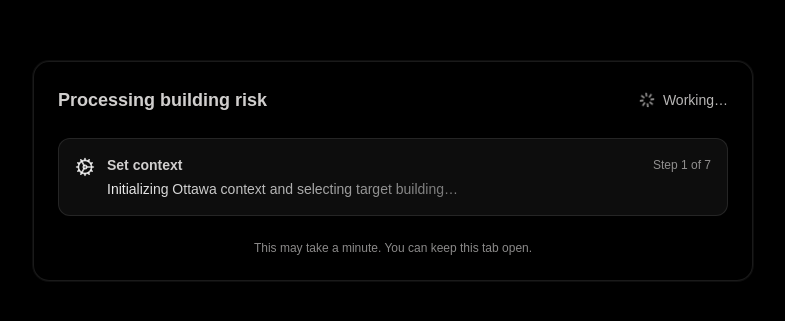
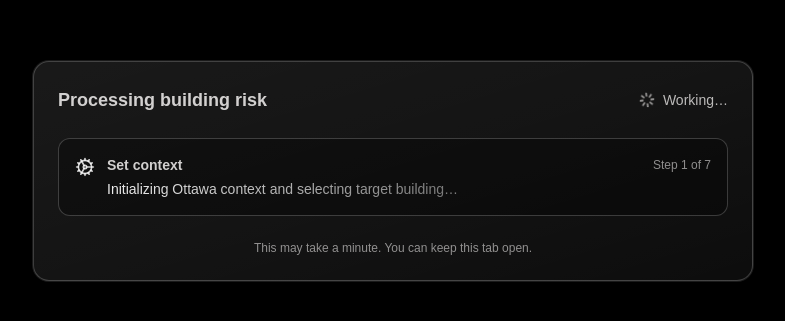
Before and after one commit to sashkode/strx, a Next.js app: page /processing in a window 1280 px wide. Shown: the part 229-550 px from the top of the page, without its empty margins (247-1032 px from the left). Built offline with nearby package versions, Linux system fonts and the light colour scheme.

Commit message:
style(site): update styles

```diff
--- a/src/app/page.tsx
+++ b/src/app/page.tsx
@@ -30,7 +30,7 @@ export default function Home() {
             priority
             className="-my-20 select-none sm:-my-40"
           />
-          <div className="w-full rounded-2xl border border-white/20 bg-gradient-to-br from-white/10 via-white/8 to-white/5 backdrop-blur-sm p-6 shadow-[0_0_0_1px_rgba(255,255,255,0.1)] shadow-lg">
+          <div className="vt-panel w-full rounded-2xl border border-white/20 bg-gradient-to-br from-white/10 via-white/8 to-white/5 backdrop-blur-sm p-6 shadow-[0_0_0_1px_rgba(255,255,255,0.1)]">
             <label
               htmlFor="address"
               className="mb-2 block text-sm tracking-wide opacity-80"
@@ -83,8 +83,13 @@ export default function Home() {
         </div>
       </main>
       <style jsx>{`
-        .vt-panel {
-          view-transition-name: processing-panel;
+        .vt-panel { view-transition-name: processing-panel; }
+        /* Match processing page morph timing so the transition actually plays */
+        :global(:root::view-transition-old(processing-panel)),
+        :global(:root::view-transition-new(processing-panel)) {
+          animation-duration: 820ms;
+          animation-timing-function: cubic-bezier(.2,.9,.2,1);
+          transform-origin: top center;
         }
       `}</style>
     </div>
--- a/src/app/processing/page.tsx
+++ b/src/app/processing/page.tsx
@@ -115,7 +115,7 @@ export default function ProcessingPage() {
   return (
     <div className="min-h-dvh bg-[--background] text-[--foreground]">
       <main className="mx-auto flex min-h-dvh max-w-3xl flex-col items-center justify-center p-6">
-        <div className="vt-panel w-full rounded-2xl border border-white/10 bg-black/20 p-6 shadow-[0_0_0_1px_rgba(255,255,255,0.05)]">
+  <div className="vt-panel w-full rounded-2xl border border-white/20 bg-gradient-to-br from-white/10 via-white/8 to-white/5 backdrop-blur-sm p-6 shadow-[0_0_0_1px_rgba(255,255,255,0.1)]">
           <div className="mb-6 flex items-center justify-between">
             <h1 className="text-lg font-bold opacity-90">Processing building risk</h1>
             {allDone ? (
@@ -137,11 +137,7 @@ export default function ProcessingPage() {
               const isActive = i === current && !completed[i];
               const isDone = completed[i];
               return (
-                <li
-                  key={s.id}
-                  className="step-item rounded-xl border border-white/10 bg-white/5 p-4"
-                  style={{ viewTransitionName: `step-${s.id}` }}
-                >
+                <li key={s.id} className="step-item rounded-xl border border-white/20 bg-black/30 p-4">
                   <div className="flex items-start gap-3">
                     <div className="mt-0.5 text-white/80">
                       {isDone ? (
--- a/src/components/ui/input.tsx
+++ b/src/components/ui/input.tsx
@@ -10,7 +10,7 @@ const Input = React.forwardRef<HTMLInputElement, InputProps>(
       <input
         type={type}
         className={cn(
-          "flex h-11 w-full rounded-md border border-white/15 bg-white/5 px-4 py-2 text-base text-foreground placeholder:text-foreground/60 shadow-[inset_0_0_0_1px_rgba(255,255,255,0.08)] outline-none focus-visible:ring-2 focus-visible:ring-foreground/25",
+          "flex h-11 w-full rounded-md border border-white/15 bg-black/30 px-4 py-2 text-base text-foreground placeholder:text-foreground/70 shadow-[inset_0_0_0_1px_rgba(255,255,255,0.08)] outline-none focus-visible:ring-2 focus-visible:ring-foreground/25",
           className,
         )}
         ref={ref}
--- a/src/lib/hooks/useViewTransitionRouter.ts
+++ b/src/lib/hooks/useViewTransitionRouter.ts
@@ -8,9 +8,16 @@ export function useViewTransitionRouter() {
   const [isPending, startTransition] = useTransition();
 
   const push = (to: string) => {
-    startTransition(() => {
-      router.push(to);
-    });
+    const dt = document as unknown as { startViewTransition?: (cb: () => void) => void };
+    if (typeof dt.startViewTransition === "function") {
+      dt.startViewTransition(() => {
+        router.push(to);
+      });
+    } else {
+      startTransition(() => {
+        router.push(to);
+      });
+    }
   };
 
   return { push, isPending };
```
